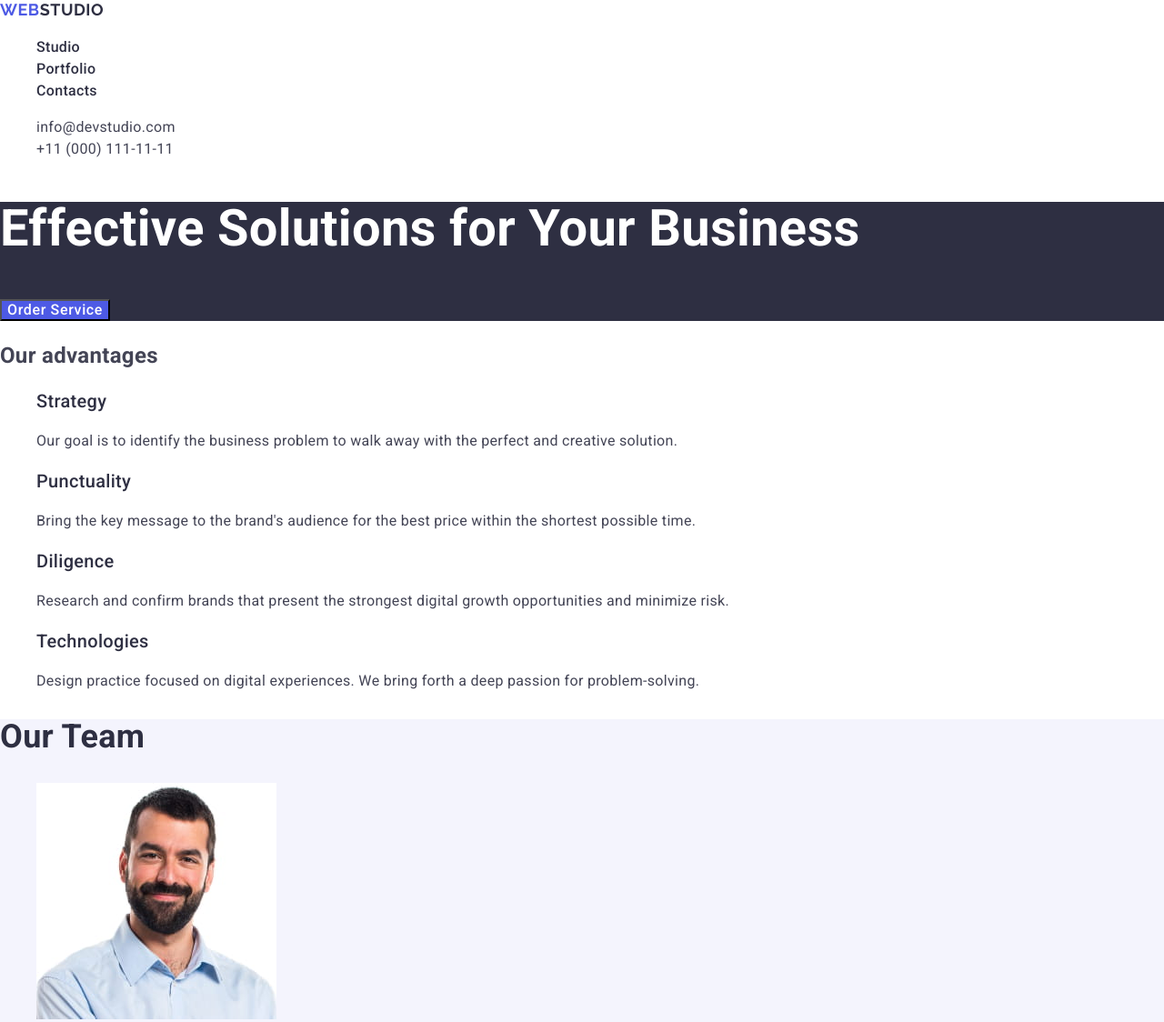
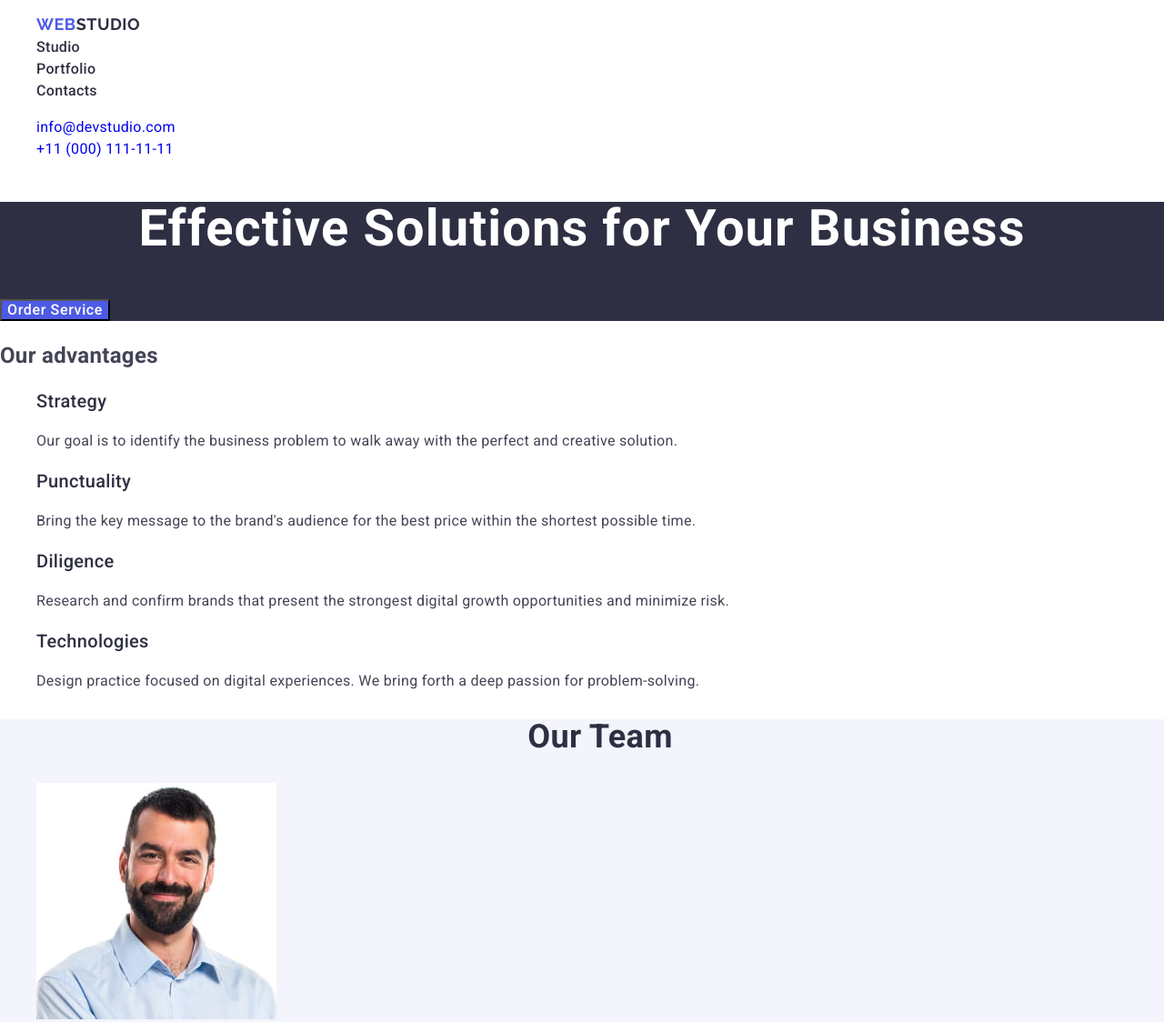
Before and after one commit to 0ntre/goit-homework-02, a plain HTML site: page index.html in a window 1280 px wide. Shown: the top 1124 px of the page at 91% size. Drawn offline with nearby package versions, Linux system fonts and the light colour scheme.

Commit message:
correction

```diff
--- a/css/styles.css
+++ b/css/styles.css
@@ -21,17 +21,17 @@ body {
 }
 
 .logo {
-  color: #2e2f42;
+  color: #4d5ae5;
   font-family: 'Raleway', sans-serif;
   font-size: 18px;
   font-weight: 700;
-  line-height: 1.16;
+  line-height: 1.17;
   letter-spacing: 0.03em;
   text-transform: uppercase;
 }
 
-.web {
-  color: #4d5ae5;
+.studio {
+  color: #2e2f42;
 }
 
 .footer-light-text {
@@ -49,8 +49,7 @@ body {
   color: #404bbf;
 }
 
-.contacts-link {
-  color: #434455;
+.contacts {
   font-style: normal;
 }
 
@@ -65,25 +64,24 @@ body {
 
 .banner-header {
   color: #fff;
+  text-align: center;
   font-size: 56px;
   font-weight: 700;
   line-height: 1.07;
+  letter-spacing: 0.02em;
 }
 
 .banner-button {
   background-color: #4d5ae5;
+  color: #fff;
+  font-weight: 500;
+  line-height: 1.15;
+  letter-spacing: 0.04em;
 }
 
 .banner-button:hover,
 .banner-button:focus {
   background-color: #404bbf;
-}
-
-.banner-button-text {
-  color: #fff;
-  font-weight: 500;
-  line-height: 1.15;
-  letter-spacing: 0.04em;
 }
 
 .team {
@@ -92,6 +90,7 @@ body {
 
 .header-2 {
   color: #2e2f42;
+  text-align: center;
   font-size: 36px;
   font-weight: 700;
   line-height: 1.11;
--- a/index.html
+++ b/index.html
@@ -18,10 +18,12 @@
     <!-- Header -->
     <header class="page-header">
       <nav class="page-nav">
-        <a href="./index.html" class="link logo"
-          ><span class="web">Web</span>Studio</a
-        >
         <ul class="list menu">
+          <li class="menu-item">
+            <a href="./index.html" class="link logo"
+              >Web<span class="studio">Studio</span></a
+            >
+          </li>
           <li class="menu-item">
             <a class="link menu-link" href="">Studio</a>
           </li>
@@ -53,10 +55,9 @@
       <!-- Banner -->
       <section class="banner">
         <h1 class="banner-header">Effective Solutions for Your Business</h1>
-        <button type="button" class="banner-button">
-          <span class="banner-button-text">Order Service</span>
-        </button>
+        <button type="button" class="banner-button">Order Service</button>
       </section>
+
       <!-- Our advantages -->
       <section class="advantages">
         <!-- hidden header -->
@@ -92,10 +93,11 @@
           </li>
         </ul>
       </section>
+
       <!-- Team -->
       <section class="team">
-        <h2 class="header-2">Our Team</h2>
         <ul class="list team-list">
+          <li class="team-item"><h2 class="header-2">Our Team</h2></li>
           <li class="team-item">
             <img
               src="./images/team_photos/teammate_mark.jpg"
@@ -138,6 +140,7 @@
           </li>
         </ul>
       </section>
+
       <!-- Portfolio -->
       <section class="portfolio">
         <h2 class="header-2">Our Portfolio</h2>
@@ -193,11 +196,11 @@
         </ul>
       </section>
     </main>
+
     <!-- Footer -->
     <footer class="banner">
       <a href="./index.html" class="link logo"
-        ><span class="web">Web</span
-        ><span class="footer-light-text">Studio</span></a
+        >Web<span class="footer-light-text">Studio</span></a
       >
       <p class="footer-light-text">
         Increase the flow of customers and sales for your business with digital
```
